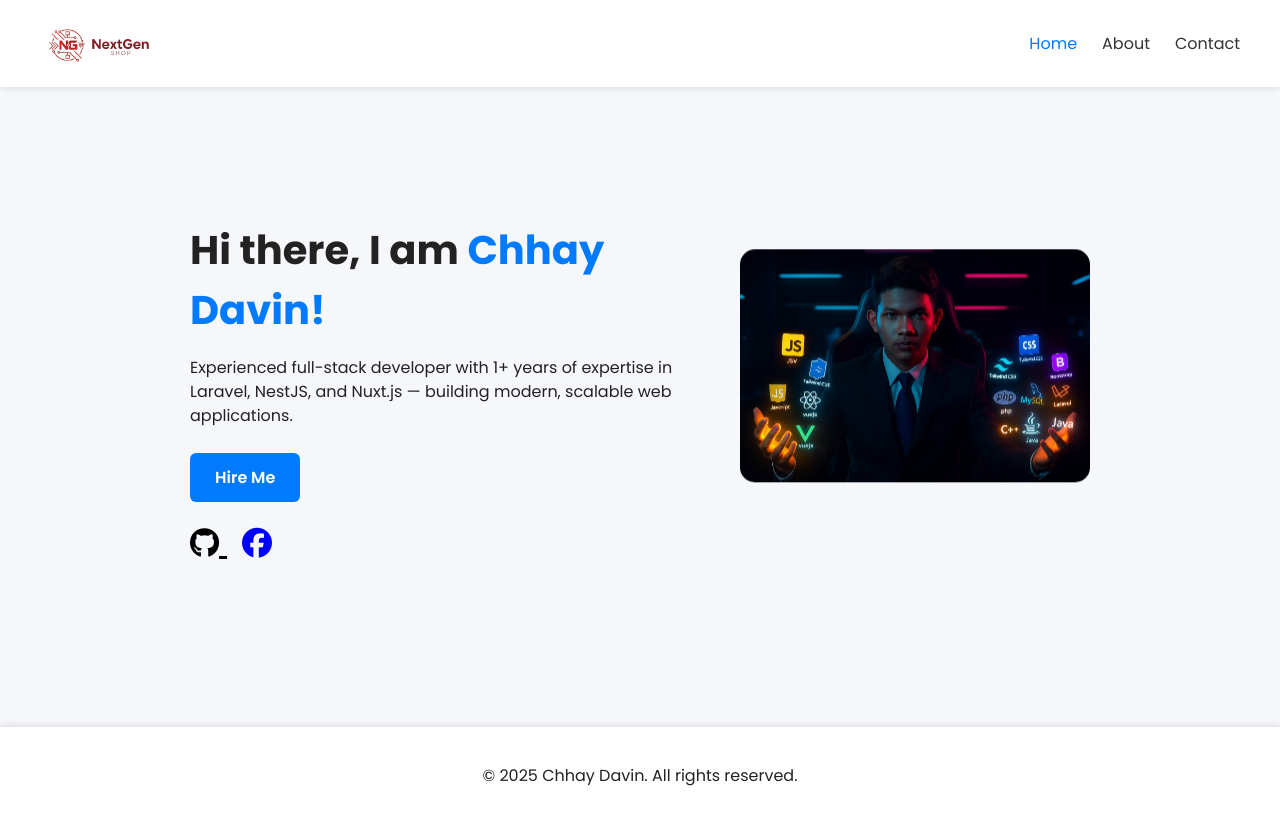
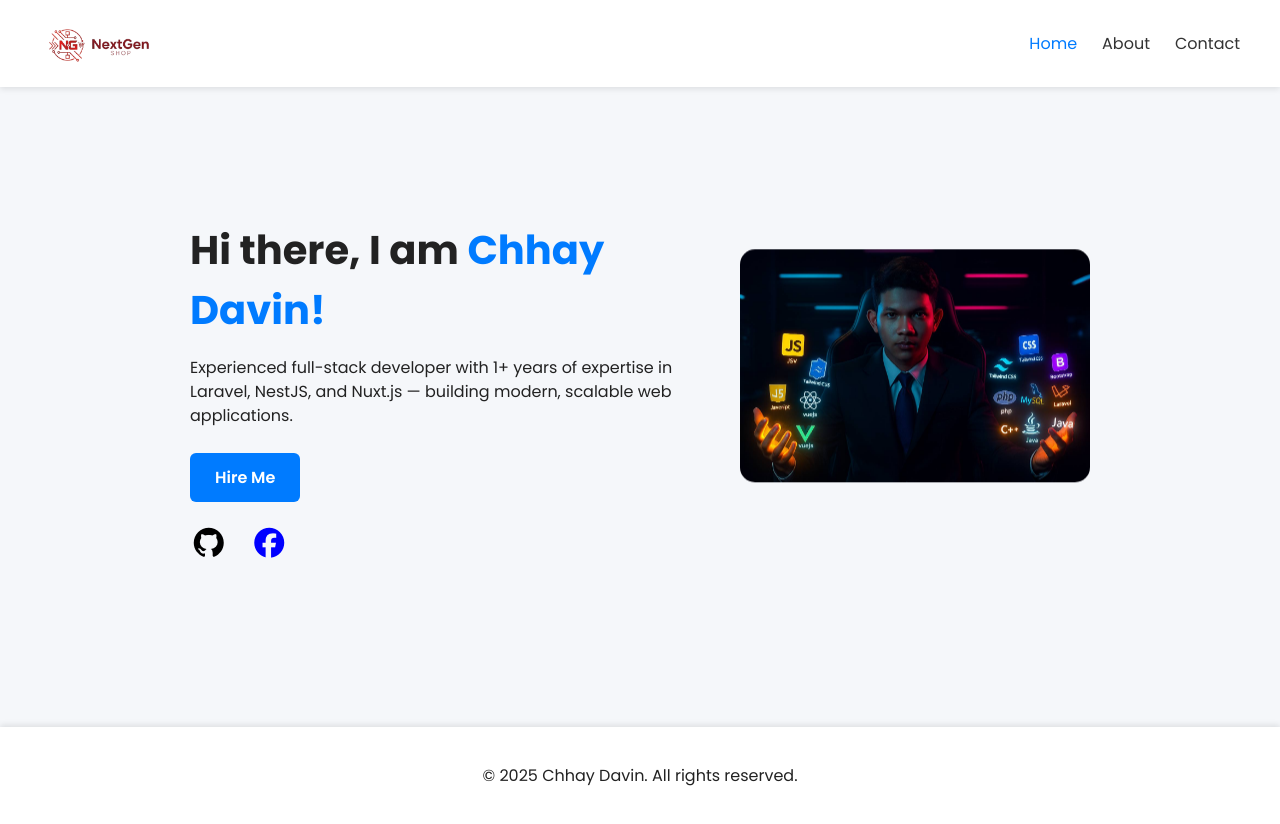
Before and after one commit to Arthurdavin/Homework-foundation, a plain HTML site: page index.html in a window 1280 px wide. Drawn offline with Linux system fonts and the light colour scheme.

Commit message:
add icon

```diff
--- a/index.html
+++ b/index.html
@@ -29,7 +29,7 @@
     <link href="https://fonts.googleapis.com/css2?family=Poppins:wght@300;400;600;700&display=swap" rel="stylesheet">
 
     <!-- FontAwesome Icons -->
-    <script src="https://kit.fontawesome.com/a2e860a6f8.js" crossorigin="anonymous"></script>
+    <link rel="stylesheet" href="https://cdnjs.cloudflare.com/ajax/libs/font-awesome/7.0.1/css/all.min.css" integrity="sha512-2SwdPD6INVrV/lHTZbO2nodKhrnDdJK9/kg2XD1r9uGqPo1cUbujc+IYdlYdEErWNu69gVcYgdxlmVmzTWnetw==" crossorigin="anonymous" referrerpolicy="no-referrer" />
 
     <style>
         body {
@@ -134,11 +134,7 @@
         .social a {
             font-size: 30px;
             margin-right: 15px;
-            transition: 0.3s;
-        }
-
-        .social a:hover {
-            transform: scale(1.15);
+            text-decoration: none;
         }
 
         /* ========= Image ========= */
@@ -208,7 +204,7 @@
                     <a style="color: black;" href="https://github.com/Arthurdavin" target="_blank">
                         <i class="fa-brands fa-github"></i>
                     </a>
-                    <a style="color: blue;" href="https://facebook.com/" target="_blank">
+                    <a style="color: blue;" href="https://www.facebook.com/share/1C2btPBvKr/?mibextid=wwXIfr" target="_blank">
                         <i class="fa-brands fa-facebook"></i>
                     </a>
                 </div>
```
